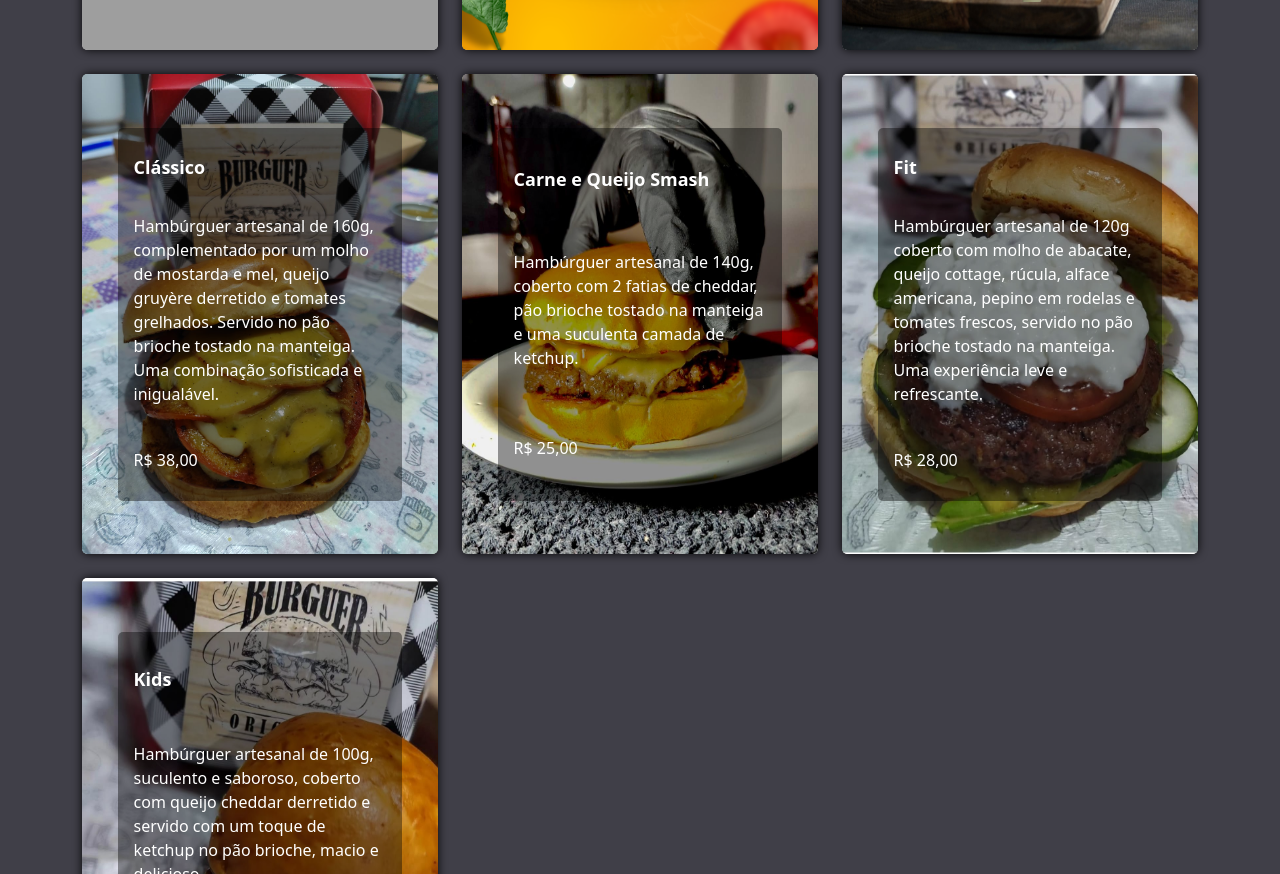
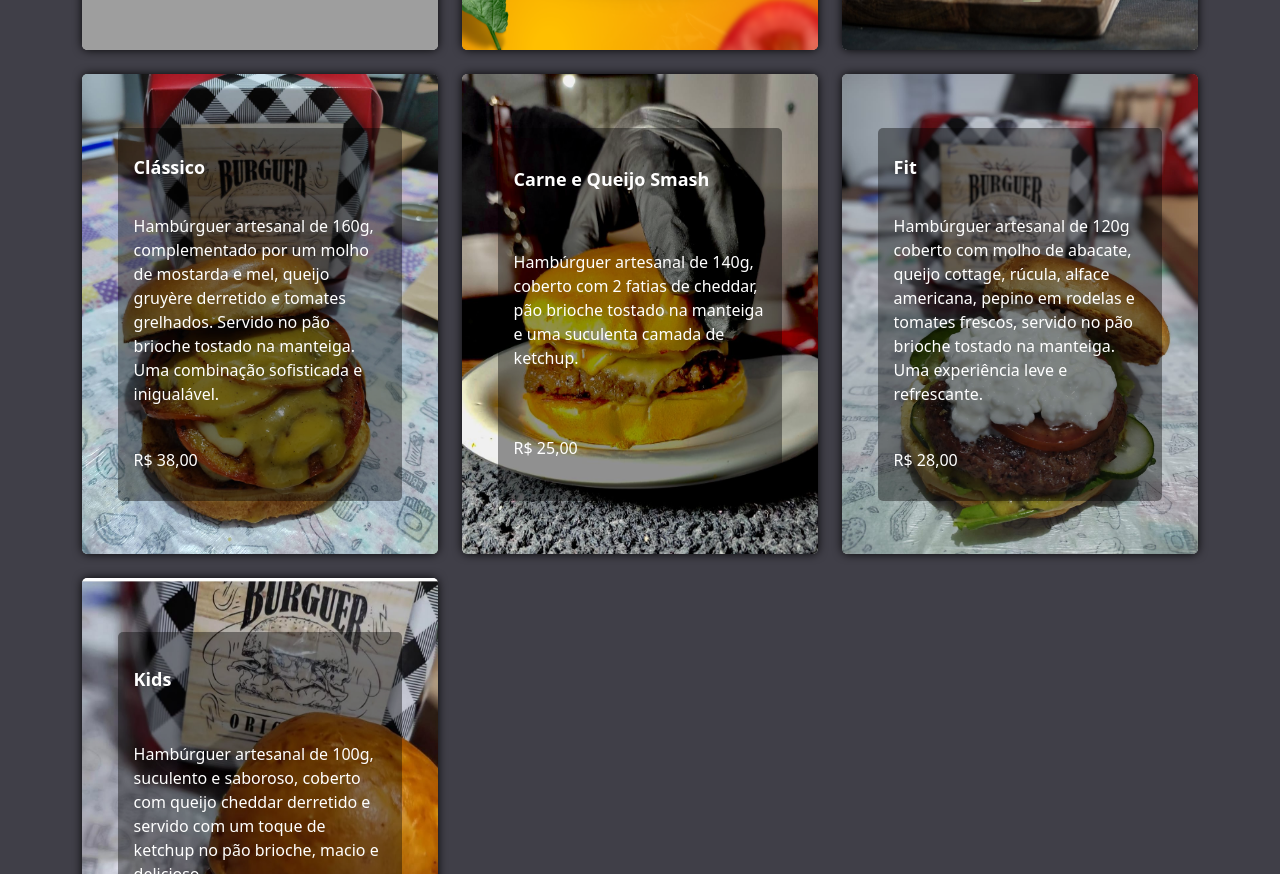
Before and after one commit to Alexfs-dv/cardapio_carne_e_queijo, a plain HTML site: page index.html in a window 1280 px wide. Shown: the part 1422-2296 px from the top of the page. Drawn offline with nearby package versions, Linux system fonts and the light colour scheme; grey boxes are pictures that could not be loaded.

Commit message:
atualizacao

```diff
--- a/index.html
+++ b/index.html
@@ -257,7 +257,7 @@
       <!-- Produto 3 -->
             <div class="col-md-4 mb-4">
         <div class="card text-white">
-          <img src="./img/fit.jpg" class="card-img" alt="Hambúrguer 1">
+          <img src="./img/img8.jpg" class="card-img" alt="Hambúrguer 1">
           <div class="card-img-overlay">
             <h5 class="card-title">Fit</h5>
             <p class="card-text">Hambúrguer artesanal de 120g coberto com molho de abacate, queijo cottage, rúcula, alface americana, pepino em rodelas e tomates frescos, servido no pão brioche tostado na manteiga. Uma experiência leve e refrescante.</p>
```
